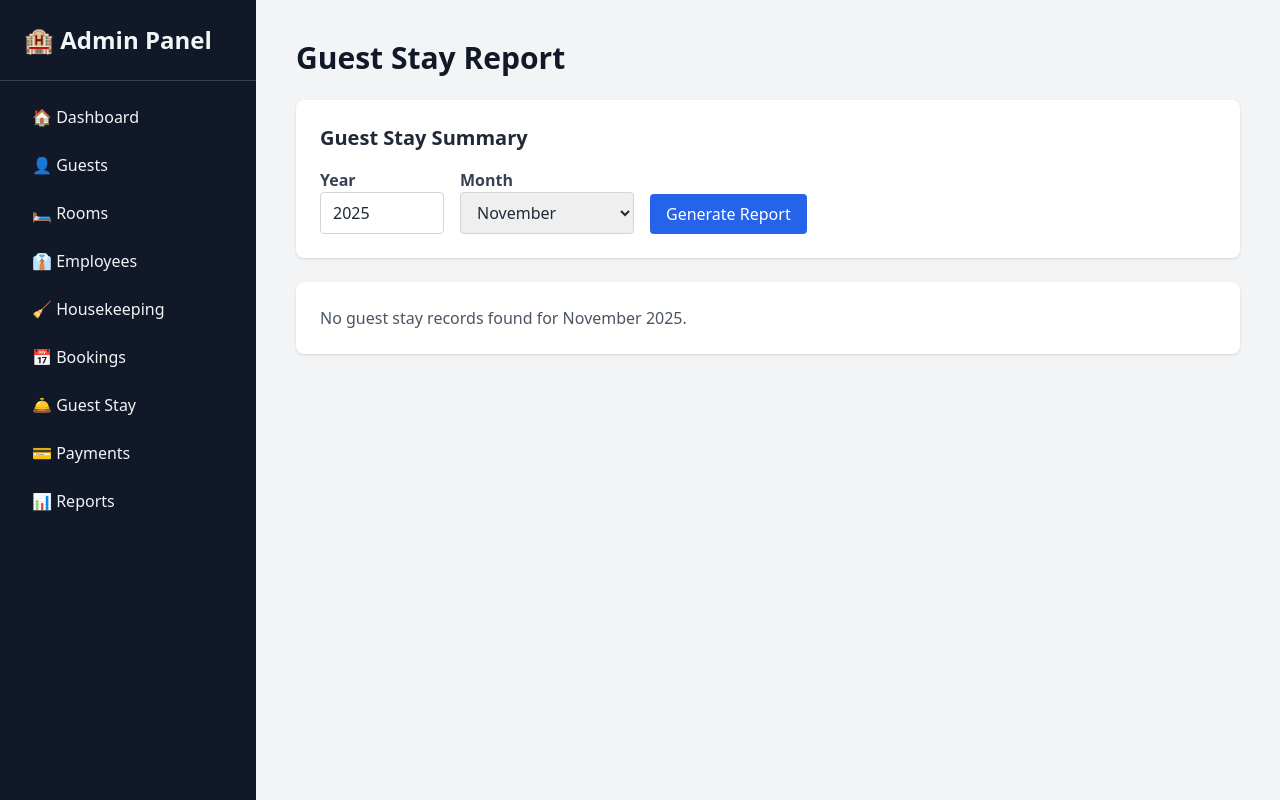
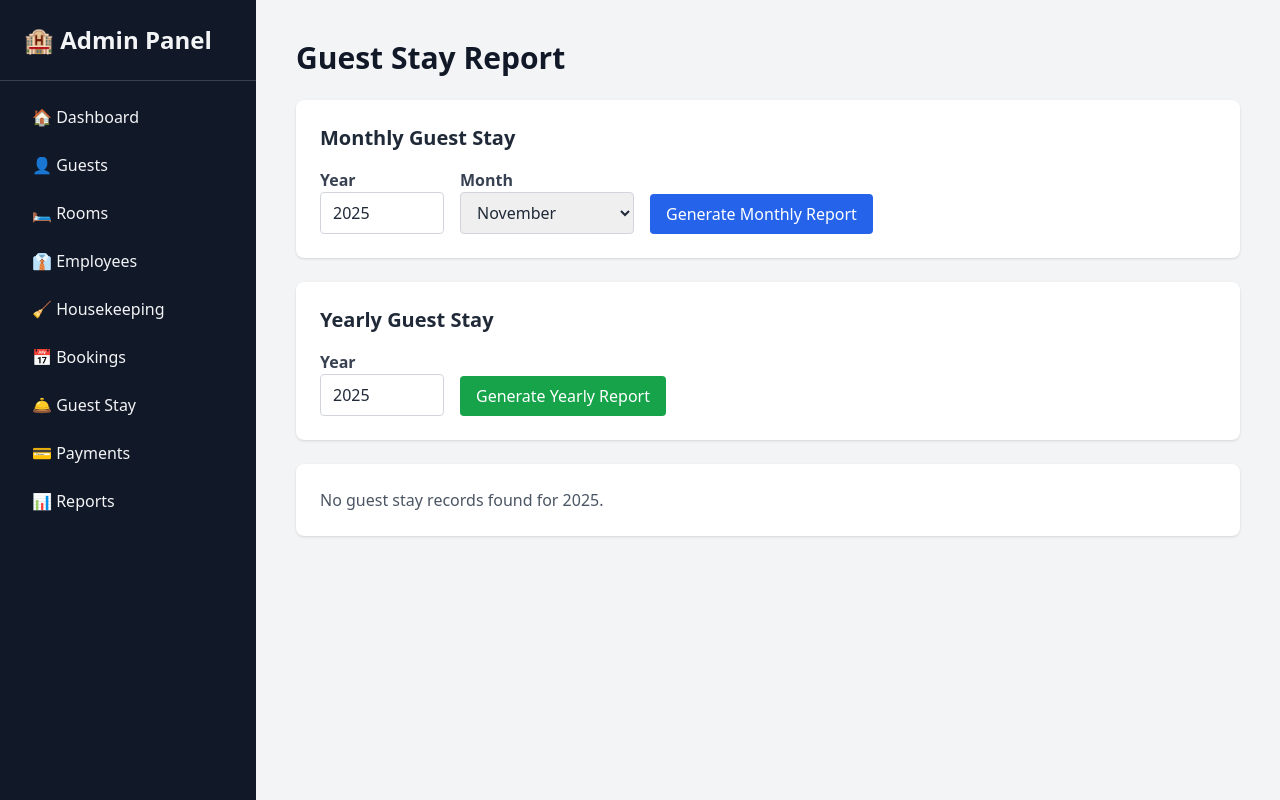
Before and after one commit to PrinceMPS/S26-06-DBApp, a Flask app: page /reports/guest-stay in a window 1280 px wide. Run offline with Flask 3, Linux system fonts and the light colour scheme; some libraries are stand-ins or nearby versions.

Commit message:
add year filter in guest stay

```diff
--- a/controllers/guest_stay_report_controller.py
+++ b/controllers/guest_stay_report_controller.py
@@ -1,5 +1,5 @@
 from flask import Blueprint, render_template, request
-from models.guest_stay_report_model import get_guest_stay_report
+from models.guest_stay_report_model import get_guest_stay_report_month, get_guest_stay_report_year
 
 guest_stay_report_bp = Blueprint('guest_stay_report', __name__, url_prefix='/reports')
 
@@ -10,6 +10,7 @@ def guest_stay_report():
     total_spending_sum = 0
     selected_month = None
     selected_year = None
+    report_type = None
 
     # Month names for display
     month_names = [
@@ -18,16 +19,25 @@ def guest_stay_report():
     ]
 
     if request.method == 'POST':
-        selected_month = int(request.form.get('month'))
+        report_type = request.form.get('report_type')  # "month" or "year"
         selected_year = int(request.form.get('year'))
 
-        try:
-            guest_stays, total_nights_sum, total_spending_sum = get_guest_stay_report(
-                selected_month, selected_year
-            )
-        except Exception as e:
-            # Handle any errors in the report generation
-            print(f"Error generating guest stay report: {e}")
+        if report_type == 'month':
+            selected_month = int(request.form.get('month'))
+            try:
+                guest_stays, total_nights_sum, total_spending_sum = get_guest_stay_report_month(
+                    selected_month, selected_year
+                )
+            except Exception as e:
+                print(f"Error generating monthly guest stay report: {e}")
+
+        elif report_type == 'year':
+            try:
+                guest_stays, total_nights_sum, total_spending_sum = get_guest_stay_report_year(
+                    selected_year
+                )
+            except Exception as e:
+                print(f"Error generating yearly guest stay report: {e}")
 
     # Set default values for first load
     if not selected_year:
@@ -43,5 +53,6 @@ def guest_stay_report():
         total_spending_sum=total_spending_sum,
         selected_month=selected_month,
         selected_year=selected_year,
+        report_type=report_type,
         month_names=month_names
     )
--- a/templates/reports/guest_stay_report.html
+++ b/templates/reports/guest_stay_report.html
@@ -30,7 +30,7 @@
 
     <!-- Monthly Report Form -->
     <div class="bg-white p-6 rounded-lg shadow mb-6">
-      <h2 class="text-xl font-semibold mb-4">Guest Stay Summary</h2>
+      <h2 class="text-xl font-semibold mb-4">Monthly Guest Stay</h2>
       <form method="POST" action="{{ url_for('guest_stay_report.guest_stay_report') }}" class="flex flex-wrap gap-4 items-end">
         <input type="hidden" name="report_type" value="month">
 
@@ -50,7 +50,23 @@
           </select>
         </div>
 
-        <button type="submit" class="bg-blue-600 text-white px-4 py-2 rounded hover:bg-blue-700">Generate Report</button>
+        <button type="submit" class="bg-blue-600 text-white px-4 py-2 rounded hover:bg-blue-700">Generate Monthly Report</button>
+      </form>
+    </div>
+
+    <!-- Yearly Report Form -->
+    <div class="bg-white p-6 rounded-lg shadow mb-6">
+      <h2 class="text-xl font-semibold mb-4">Yearly Guest Stay</h2>
+      <form method="POST" action="{{ url_for('guest_stay_report.guest_stay_report') }}" class="flex flex-wrap gap-4 items-end">
+        <input type="hidden" name="report_type" value="year">
+
+        <div>
+          <label for="year_only" class="block font-semibold text-gray-700">Year</label>
+          <input type="number" name="year" id="year_only" min="2000" max="2100" value="{{ selected_year }}" required
+                 class="border border-gray-300 rounded px-3 py-2">
+        </div>
+
+        <button type="submit" class="bg-green-600 text-white px-4 py-2 rounded hover:bg-green-700">Generate Yearly Report</button>
       </form>
     </div>
 
@@ -58,7 +74,12 @@
     {% if guest_stays %}
     <div class="bg-white p-6 rounded-lg shadow">
       <h2 class="text-2xl font-semibold mb-4 text-gray-800">
-        Guest Stay Report for {{ month_names[selected_month|int - 1] }} {{ selected_year }}
+        Guest Stay Report for
+        {% if report_type == 'month' %}
+          {{ month_names[selected_month|int - 1] }} {{ selected_year }}
+        {% else %}
+          {{ selected_year }}
+        {% endif %}
       </h2>
 
       <table class="w-full border-collapse">
@@ -94,9 +115,14 @@
         </tfoot>
       </table>
     </div>
-    {% elif selected_year and selected_month %}
+    {% elif selected_year and (selected_month or report_type == 'year') %}
     <div class="bg-white p-6 rounded-lg shadow text-gray-600">
-      No guest stay records found for {{ month_names[selected_month|int - 1] }} {{ selected_year }}.
+      No guest stay records found for
+      {% if report_type == 'month' %}
+        {{ month_names[selected_month|int - 1] }} {{ selected_year }}.
+      {% else %}
+        {{ selected_year }}.
+      {% endif %}
     </div>
     {% endif %}
   </main>
```
Also changed, not shown: models/guest_stay_report_model.py (+46 -1 lines).
